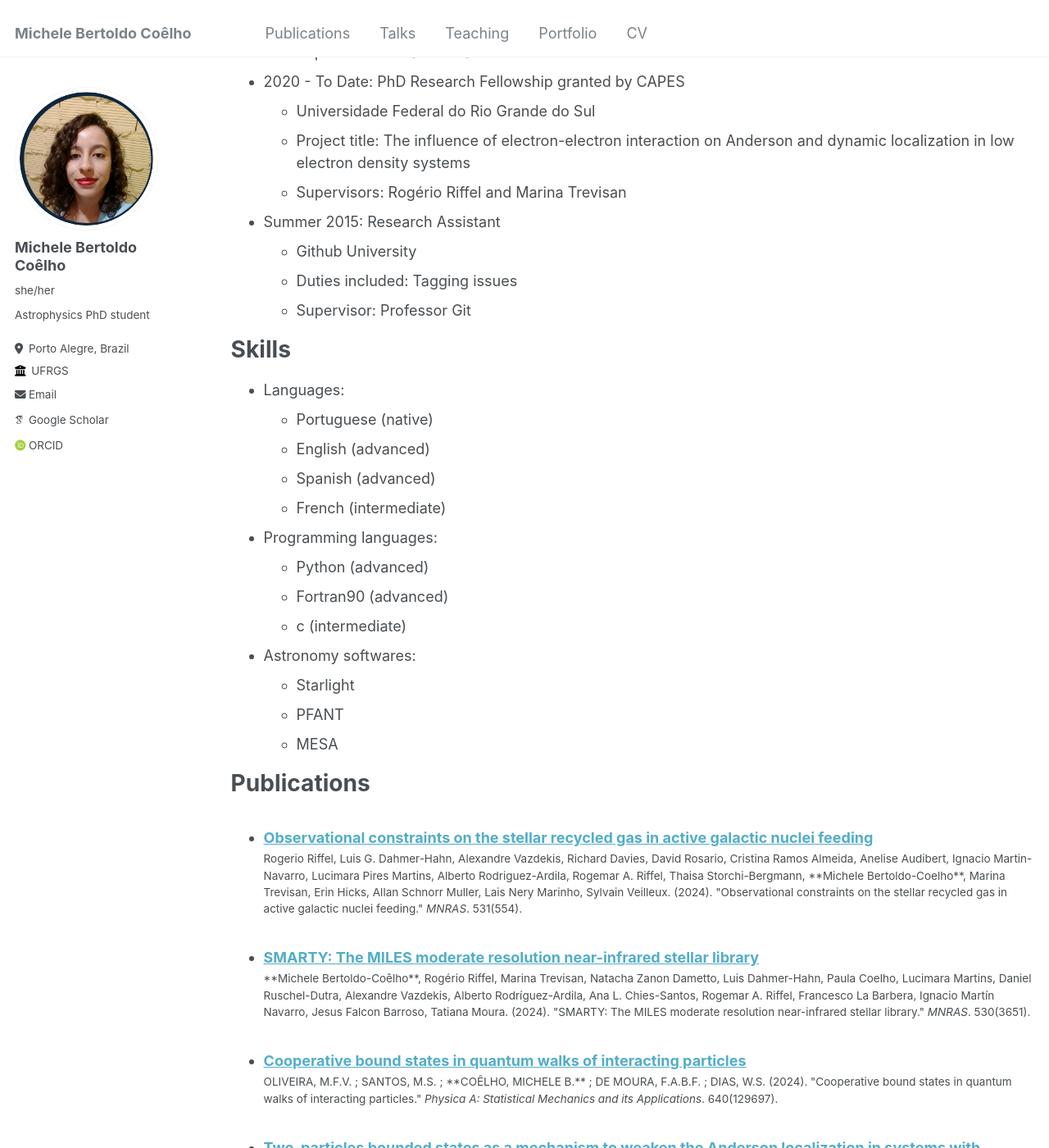
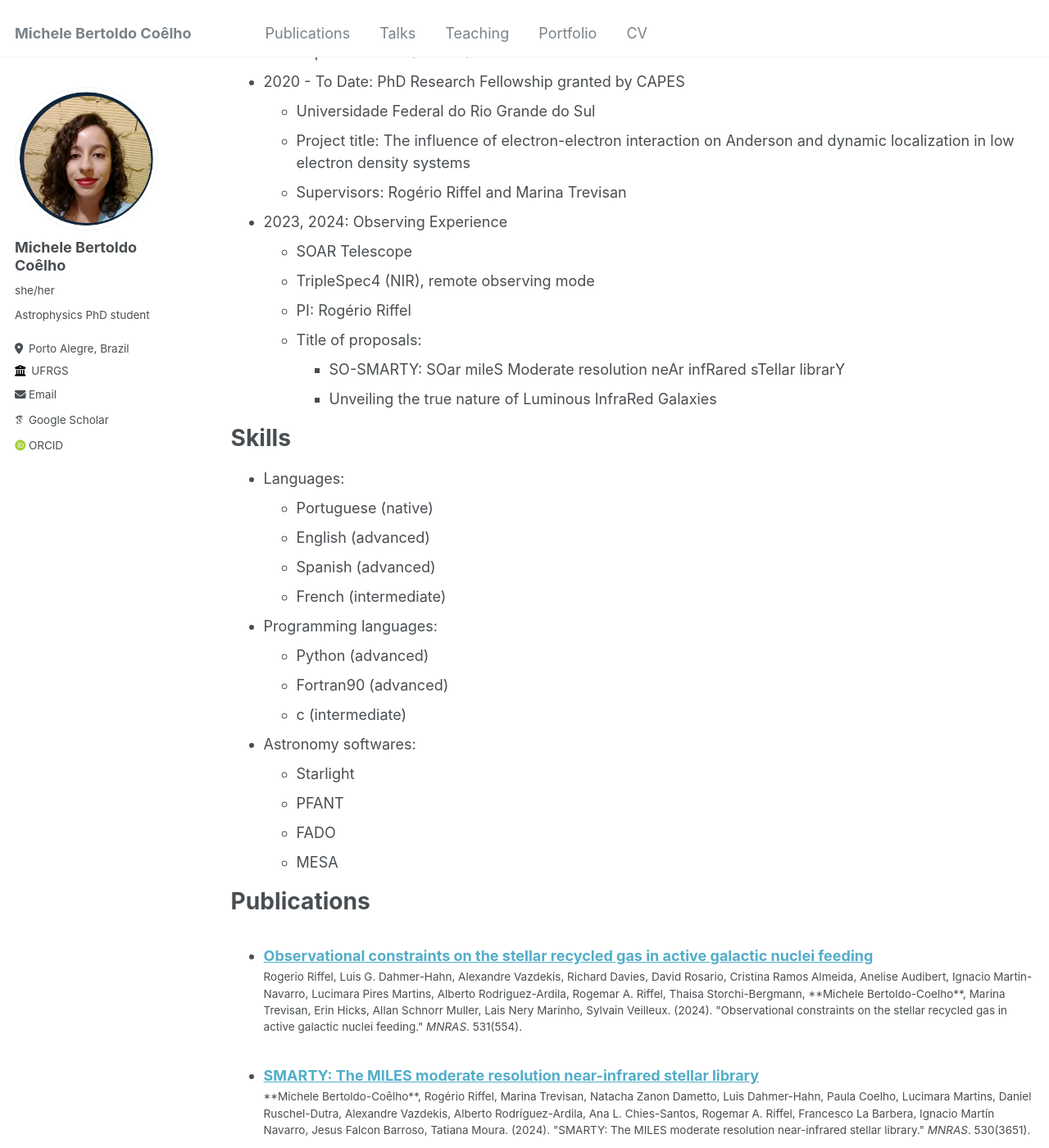
Before and after one commit to michele-bc/michele-bc.github.io, a Jekyll site: the page built from _pages/cv.md, in a window 1280 px wide and 1400 px high, scrolled down 427 px. Shown: the whole window at 82% size. Built offline with Jekyll 4.4.1, drawn with Linux system fonts in a browser that asks for light colours; some web fonts are replaced.

Commit message:
Update cv.md

```diff
--- a/_pages/cv.md
+++ b/_pages/cv.md
@@ -27,10 +27,13 @@ Work experience
   * Project title: The influence of electron-electron interaction on Anderson and dynamic localization in low electron density systems
   * Supervisors: Rogério Riffel and Marina Trevisan
 
-* Summer 2015: Research Assistant
-  * Github University
-  * Duties included: Tagging issues
-  * Supervisor: Professor Git
+* 2023, 2024: Observing Experience
+  * SOAR Telescope
+  * TripleSpec4 (NIR), remote observing mode
+  * PI: Rogério Riffel
+  * Title of proposals:
+    * SO-SMARTY: SOar mileS Moderate resolution neAr infRared sTellar librarY
+    * Unveiling the true nature of Luminous InfraRed Galaxies
 
 Skills
 ======
@@ -46,6 +49,7 @@ Skills
 * Astronomy softwares:
   * Starlight
   * PFANT
+  * FADO
   * MESA
 
 Publications
```
